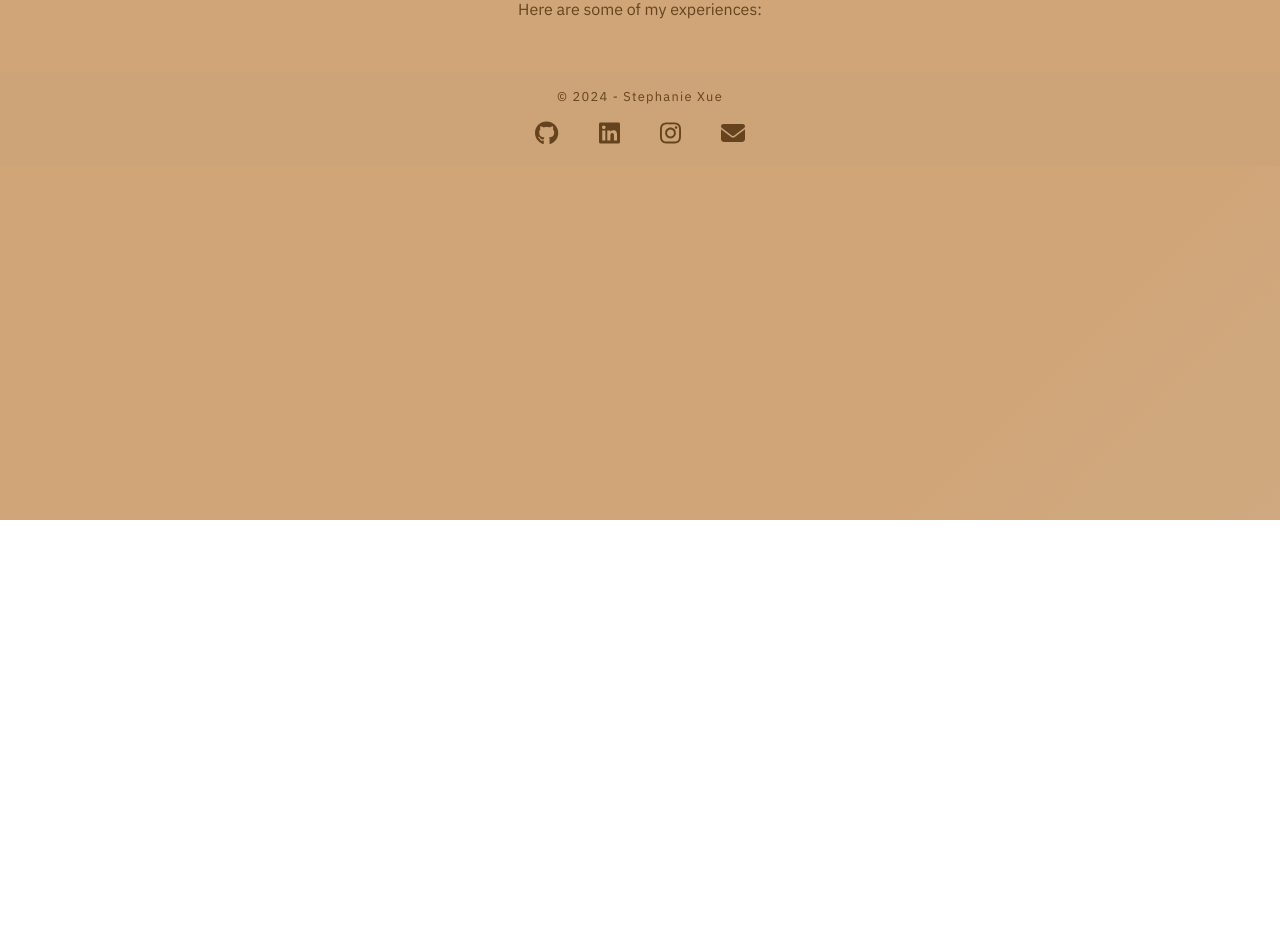
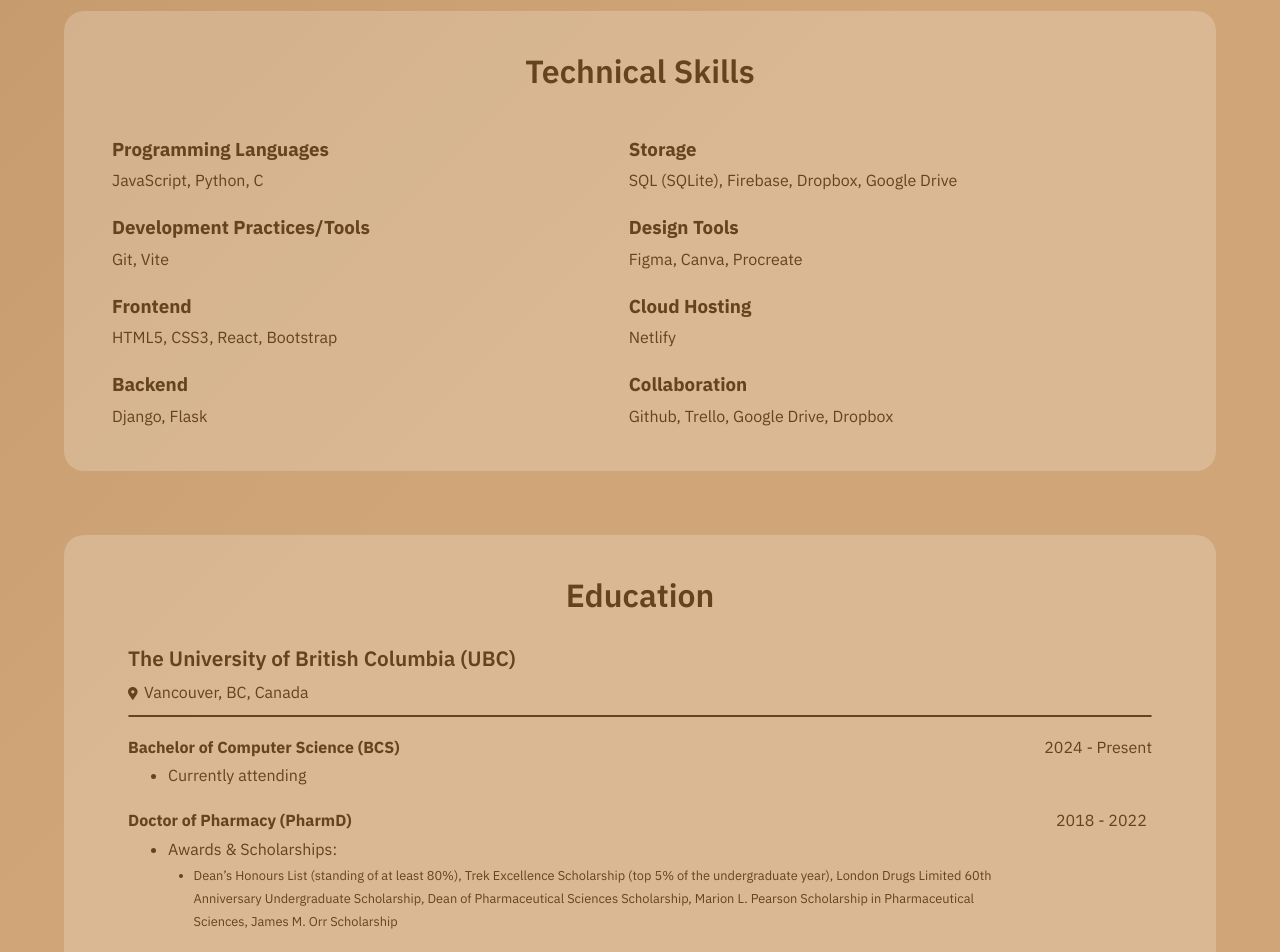
Before and after one commit to steph-xue/portfolio, a React (Vite) app: page /experiences in a window 1280 px wide. Shown: the part 280-1232 px from the top of the page. Before the commit the page ends 800 px from the top, so only its background shows below. Built offline with nearby package versions, Linux system fonts and the light colour scheme.

Commit message:
add education section

```diff
--- a/src/components/Experiences.jsx
+++ b/src/components/Experiences.jsx
@@ -1,14 +1,107 @@
 import React from "react"
+import { FontAwesomeIcon } from '@fortawesome/react-fontawesome'
+import { faLocationDot } from '@fortawesome/free-solid-svg-icons'
 
 function Experiences(props) {
 
     // Render the Experiences component
     return (
         <div className="experiences-page">
-            <h1 className="experiences-title">Experiences</h1>
-            <p className="experiences-description">
-                Here are some of my experiences:
-            </p>
+            <h1 className="experiences-title">Experience</h1>
+
+            {/* Technical skills section */}
+            <div className="technical-skills experiences-container">
+                <h2 className="technical-skills-title">Technical Skills</h2>
+                <div className="skills-text">
+                    <div className="skills-category skills-languages">
+                        <h3 className="skills-category-title">Programming Languages</h3>
+                        <p className="skills-category-items">JavaScript, Python, C</p>
+                    </div>
+                    <div className="skills-category skills-frontend">
+                        <h3 className="skills-category-title">Frontend</h3>
+                        <p className="skills-category-items">HTML5, CSS3, React, Bootstrap</p>
+                    </div>
+                    <div className="skills-category skills-backend">
+                        <h3 className="skills-category-title">Backend</h3>
+                        <p className="skills-category-items">Django, Flask</p>
+                    </div>
+                    <div className="skills-category skills-development">
+                        <h3 className="skills-category-title">Development Practices/Tools</h3>
+                        <p className="skills-category-items">Git, Vite</p>
+                    </div>
+                    <div className="skills-category skills-storage">
+                        <h3 className="skills-category-title">Storage</h3>
+                        <p className="skills-category-items">SQL (SQLite), Firebase, Dropbox, Google Drive</p>
+                    </div>
+                    <div className="skills-category skills-design">
+                        <h3 className="skills-category-title">Design Tools</h3>
+                        <p className="skills-category-items">Figma, Canva, Procreate</p>
+                    </div>
+                    <div className="skills-category skills-cloud">
+                        <h3 className="skills-category-title">Cloud Hosting</h3>
+                        <p className="skills-category-items">Netlify</p>
+                    </div>
+                    <div className="skills-category skills-collaboration">
+                        <h3 className="skills-category-title">Collaboration</h3>
+                        <p className="skills-category-items">Github, Trello, Google Drive, Dropbox</p>
+                    </div>
+                </div>
+            </div>
+
+            {/* Education section */}
+            <div className="education experiences-container">
+                <h2 className="education-title">Education</h2>
+                <div className="education-text">
+                    <div className="education-university-title">
+                        <h3 className="education-university-name">The University of British Columbia (UBC)</h3>
+                        <p className="education-university-location">
+                            <FontAwesomeIcon className="location-icon" icon={faLocationDot} />
+                            Vancouver, BC, Canada
+                        </p>
+                    </div>
+                    <div className="education-line"></div>
+                    <div className="education-item-section">
+                        <div className="education-item-description">
+                            <p className="education-item-title">Bachelor of Computer Science (BCS) </p>
+                            <ul>
+                                <li className="education-item-info">Currently attending</li>
+                            </ul>
+                        </div>
+                        <p className="education-item-date">2024 - Present</p>
+                    </div>
+                    <div className="education-item-section">
+                        <div className="education-item-description">
+                            <p className="education-item-title">Doctor of Pharmacy (PharmD) </p>
+                            <ul>
+                                <li className="education-item-info">Awards & Scholarships: </li>
+                                <li className="awards">Dean’s Honours List (standing of at least 80%), Trek Excellence Scholarship (top 5% of the undergraduate year), London Drugs Limited 60th Anniversary Undergraduate Scholarship, Dean of Pharmaceutical Sciences Scholarship, Marion L. Pearson Scholarship in Pharmaceutical Sciences, James M. Orr Scholarship</li>
+                            </ul>
+                        </div>
+                        <p className="education-item-date">2018 - 2022</p>
+                    </div>
+                    <div className="education-item-section">
+                        <div className="education-item-description">
+                            <p className="education-item-title">Bachelor of Science -  Microbiology & Immunology</p>
+                            <ul>
+                                <li className="education-item-info">Completed 2 years before entering the PharmD program</li>
+                                <li className="education-item-info">Awards & Scholarships: </li>
+                                <li className="awards">Dean’s Honours List (standing of at least 80%)</li>
+                            </ul>
+                        </div>
+                        <p className="education-item-date">2016 - 2018</p>
+                    </div>
+                </div>
+            </div>
+
+            {/* Healthcare experiences section */}
+            <div className="healthcare experiences-container">
+                <h2 className="healthcare-title">Healthcare Experience</h2>
+            </div>
+
+            {/* Research experiences section */}
+            <div className="research experiences-container">
+                <h2 className="research-title">Research Experience</h2>
+            </div>
         </div>
     );
  }
--- a/src/components/NavBar.jsx
+++ b/src/components/NavBar.jsx
@@ -93,7 +93,7 @@ function NavBar(props) {
                                     : "navbar-list-link-light"
                         }
                         to="/experiences">
-                        Experiences
+                        Experience
                     </NavLink>
                 </li>
                 <li className="navbar-list-item">
--- a/src/style.scss
+++ b/src/style.scss
@@ -907,17 +907,188 @@ a {
 	margin-bottom: 0;
 }
 
-.experiences-description {
-	text-align: center;
-	width: 550px;
+.experiences-container {
+	background-color: var(--color-white-opacity1);
+	border-radius: 20px;
+	display: flex;
+	flex-direction: column;
+	justify-content: center;
+	align-items: center;
+	width: 90vw;
+	padding: 2em 3em;
+	margin-top: 2em;
 	margin-bottom: 2em;
-	padding-left: 2em;
-	padding-right: 2em;
+	margin-left: -0.2em;
+	margin-right: -0.2em;
+	transition: transform 0.6s ease-in-out, background-color 0.6s ease-in-out;
+}
+
+.experiences-container:hover, .experiences-container:focus {
+	background-color: var(--color-white-opacity2);
+	transform: scale(1.02);
+}
+
+.technical-skills-title {
+	font-size: var(--fs-xl);
+	font-weight: var(--fw-med);
+	margin: 0 0 1em 0;
+}
+
+.skills-text {
+	display: grid;
+	grid-template-areas:
+		"a b"
+		"c d"
+		"e f"
+		"g h";
+	grid-row-gap: 0.5em;
+	grid-column-gap: 1em;
+	width: 100%;
+}
+
+@media (min-width: 1200px) {
+	.skills-text {
+		grid-column-gap: 3em;
+	}
+}
+
+@media (min-width: 1600px) {
+	.skills-text {
+		grid-template-areas:
+		"a e b f"
+		"c g d h";
+	}
+}
+
+.skills-languages {
+	grid-area: a;
+}
+
+.skills-development {
+	grid-area: c;
+}
+
+.skills-front-end {
+	grid-area: e;
+}
+
+.skills-back-end {
+	grid-area: g;
+}
+
+.skills-storage {
+	grid-area: b;
+}
+
+.skills-design {
+	grid-area: d;
+}
+
+.skills-cloud {
+	grid-area: f;
+}
+
+.skills-collaboration {
+	grid-area: h;
+}
+
+.skills-category-title {
+	margin: 0;
+}
+
+.skills-category-items {
+	margin: 0 0 0.5em 0;
+}
+
+.education-text {
+	width: 80vw;
+}
+
+.education-title {
+	font-size: var(--fs-xl);
+	font-weight: var(--fw-med);
+	margin: 0 0 0.5em 0;
+}
+
+.education-university-title {
+	margin-bottom: 1.5em;
+}
+
+.education-university-name {
+	font-size: var(--fs-l);
+	font-weight: var(--fw-med);
+	margin: 0;
+	padding: 0;
+}
+
+.education-university-location {
+	margin: 0;
+	padding: 0;
+}
+
+.location-icon {
+	font-size: var(--fs-s);
+	margin-right: 0.5em;
+}
+
+.education-line {
+	border: 1px solid var(--color-dark-brown1);
+	border-radius: 50px;
+	width: 100%;
+	margin: -1em 0 1em 0;
+	padding: 0;
+}
+
+.education-item-section {
+	display: flex;
+	justify-content: center;
+	align-items: center;
+	gap: 10em;
+	margin: 0;
+	padding: 0;
+}
+
+.education-item-description {
+	margin: 0;
+	padding: 0;
+}
+
+.education-item-title {
+	font-weight: var(--fw-bold);
+	margin: 0 0 -1em 0;
+	padding: 0;
+}
+
+.education-item-info {
+	width: 130%;
+	margin: 0;
+	padding: 0;
+}
+
+.awards {
+	font-size: var(--fs-s);
+	width: 130%;
+	margin: 0 0 0 2em;
+	padding: 0;
+}
+
+.education-item-date {
+	align-self: flex-start;
+	margin: 0;
+	padding: 0;
+	margin-left: auto;
+	min-width: 6em;
 }
 
 @media (min-width: 800px) {
-	.experiences-description{
-		width: 900px;
+	.education-item-info, .awards {
+		width: 120%;
+	}
+}
+
+@media (min-width: 1000px) {
+	.education-item-info, .awards {
+		width: 110%;
 	}
 }
 
```
